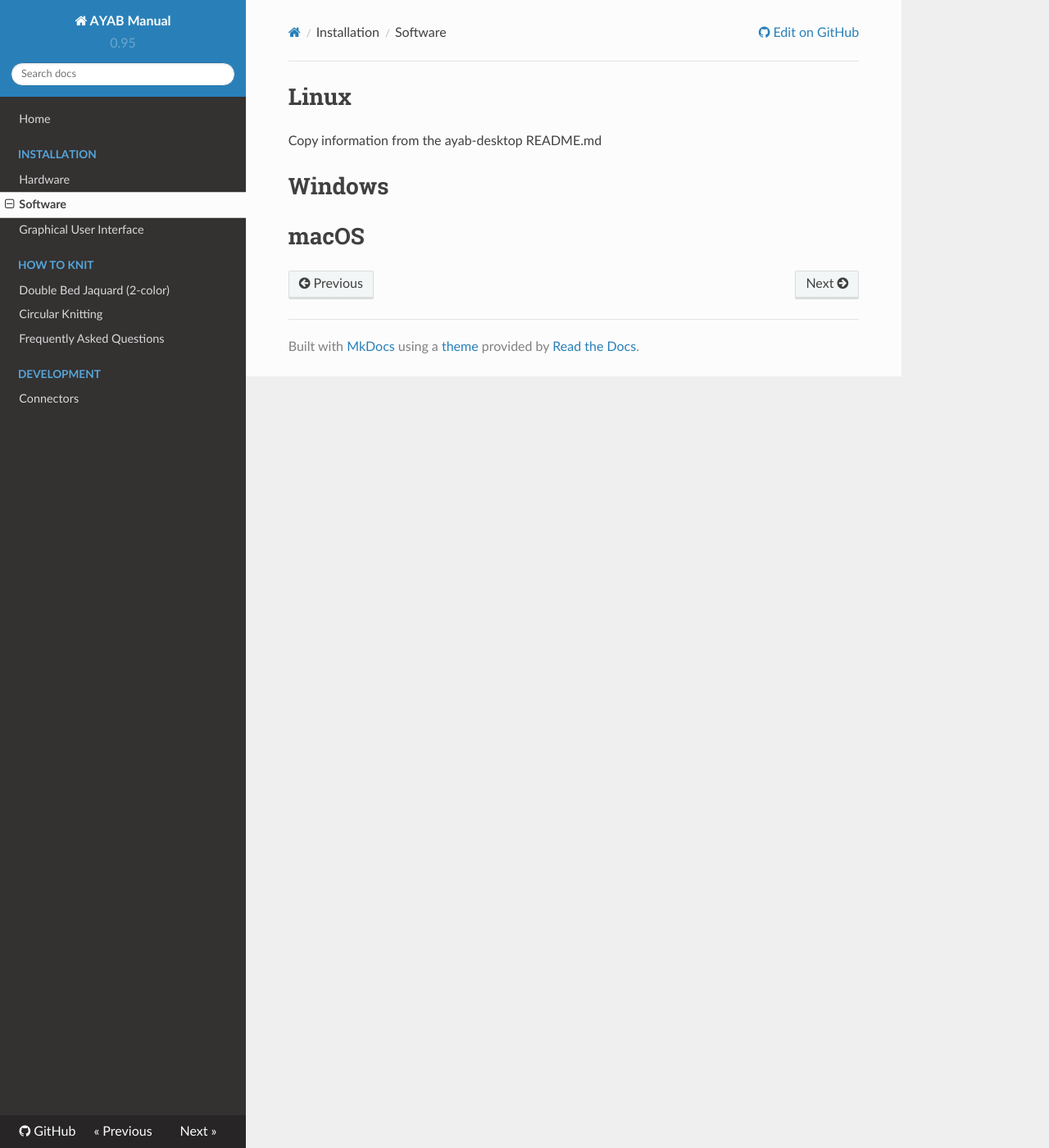
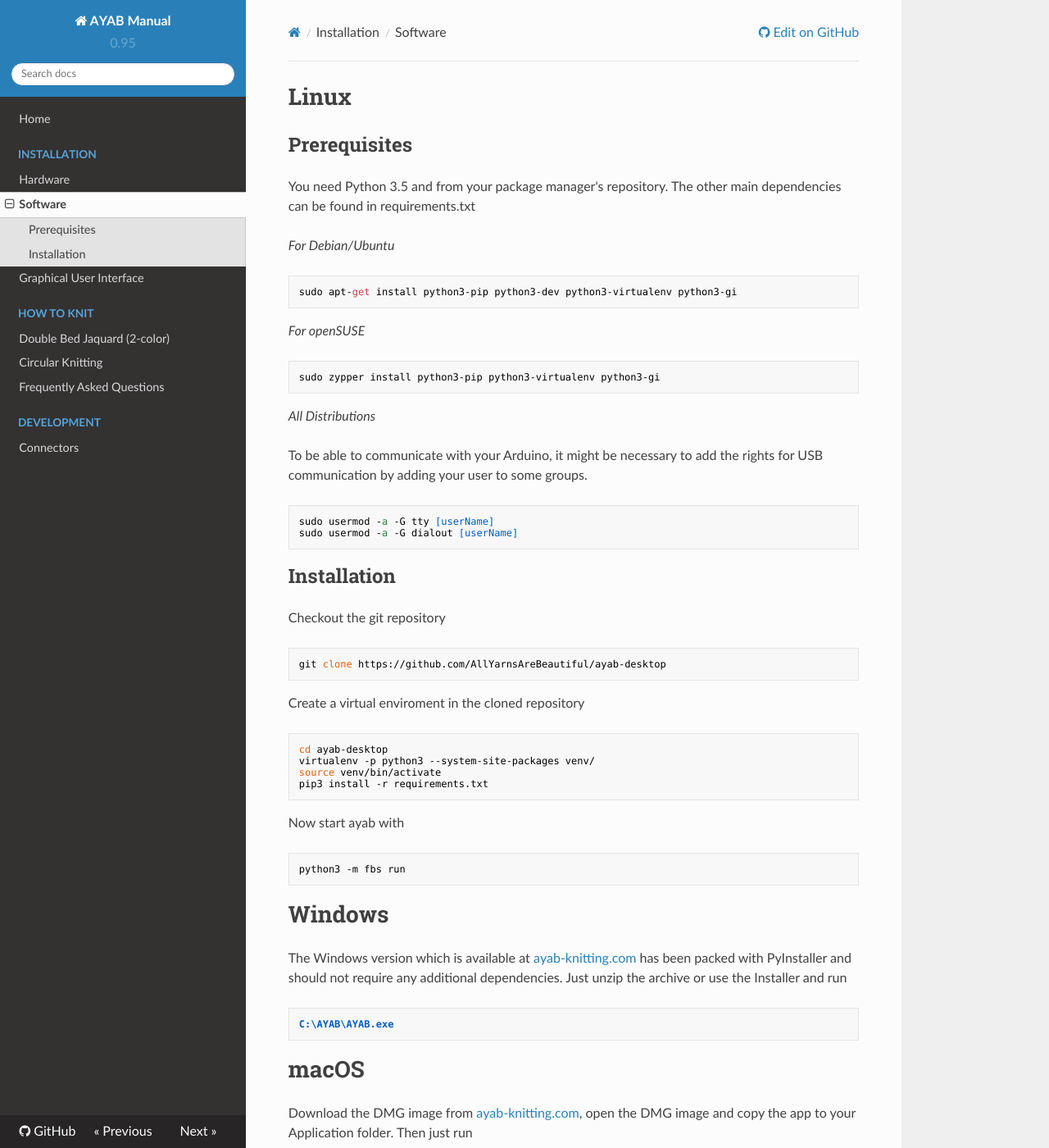
Before and after one commit to AllYarnsAreBeautiful/ayab-manual, an MkDocs documentation site: the page built from docs/installation/software.md, in a window 1280 px wide and 1400 px high. Shown: the whole window at 82% size. Built offline with MkDocs 1.6.1, drawn with Linux system fonts in a browser that asks for light colours; nearby versions of some CDN libraries.

Commit message:
Copied release installation instructions from ayab-desktop readme

```diff
--- a/docs/installation/software.md
+++ b/docs/installation/software.md
@@ -1,7 +1,53 @@
 # Linux
 
-Copy information from the ayab-desktop README.md
+## Prerequisites
+
+You need Python 3.5 and from your package manager's repository.
+The other main dependencies can be found in requirements.txt
+
+*For Debian/Ubuntu*
+
+    sudo apt-get install python3-pip python3-dev python3-virtualenv python3-gi
+
+*For openSUSE*
+
+    sudo zypper install python3-pip python3-virtualenv python3-gi
+
+*All Distributions*
+
+To be able to communicate with your Arduino, it might be necessary to add the rights for USB communication by adding your user to some groups.
+
+    sudo usermod -a -G tty [userName]
+    sudo usermod -a -G dialout [userName]
+
+## Installation
+
+Checkout the git repository
+
+    git clone https://github.com/AllYarnsAreBeautiful/ayab-desktop
+
+Create a virtual enviroment in the cloned repository
+
+    cd ayab-desktop
+    virtualenv -p python3 --system-site-packages venv/
+    source venv/bin/activate
+    pip3 install -r requirements.txt
+
+Now start ayab with
+
+    python3 -m fbs run
 
 # Windows
 
+The Windows version which is available at [ayab-knitting.com](https://ayab-knitting.com) has been packed with
+PyInstaller and should not require any additional dependencies.
+Just unzip the archive or use the Installer and run
+
+    C:\AYAB\AYAB.exe
+
 # macOS
+
+Download the DMG image from [ayab-knitting.com](https://ayab-knitting.com), open the DMG image and copy the app to your Application folder.
+Then just run
+
+    AYAB
```
